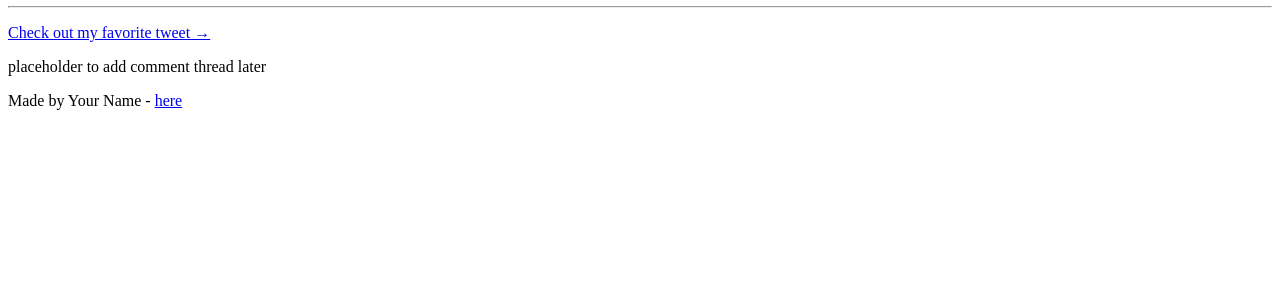
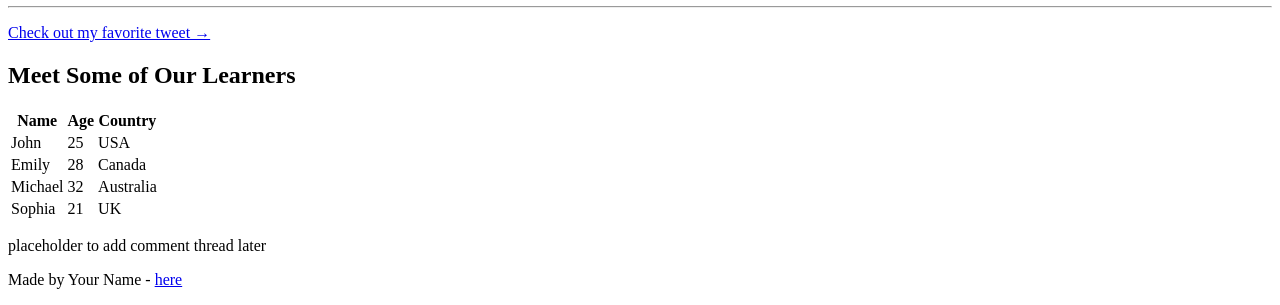
Before and after one commit to Icequeshe/My_First_Portfolio, a plain HTML site: page html_basic/index.html in a window 1280 px wide. Shown: the part 627-932 px from the top of the page. Before the commit the page ends 800 px from the top, so only its background shows below. Drawn offline with Linux system fonts and the light colour scheme.

Commit message:
Add learners table to index.html

```diff
--- a/html_basic/index.html
+++ b/html_basic/index.html
@@ -34,6 +34,42 @@
             <hr>
 
             <p><a href="tweets.html">Check out my favorite tweet →</a></p>
+
+            <!-- Container for Learners Table -->
+            <section>
+                <h2>Meet Some of Our Learners</h2>
+                <table>
+                    <thead>
+                        <tr>
+                            <th>Name</th>
+                            <th>Age</th>
+                            <th>Country</th>
+                        </tr>
+                    </thead>
+                    <tbody>
+                        <tr>
+                            <td>John</td>
+                            <td>25</td>
+                            <td>USA</td>
+                        </tr>
+                        <tr>
+                            <td>Emily</td>
+                            <td>28</td>
+                            <td>Canada</td>
+                        </tr>
+                        <tr>
+                            <td>Michael</td>
+                            <td>32</td>
+                            <td>Australia</td>
+                        </tr>
+                        <tr>
+                            <td>Sophia</td>
+                            <td>21</td>
+                            <td>UK</td>
+                        </tr>
+                    </tbody>
+                </table>
+            </section>
         </article>
 
         <aside>
```
